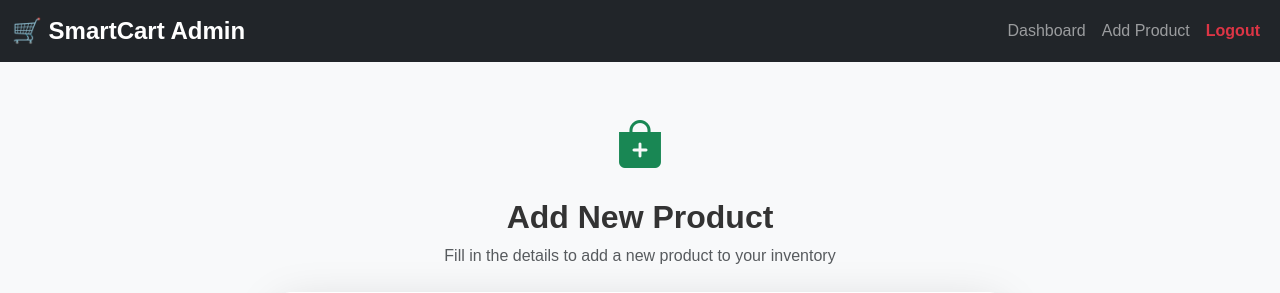
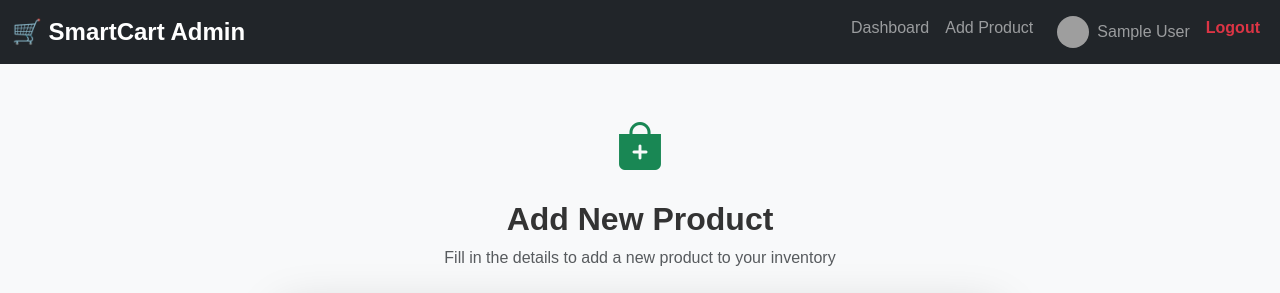
Before and after one commit to jay-2604/SmartCart, a Flask app: page /admin/add-item in a window 1280 px wide. Shown: the top 293 px of the page. Run offline with Flask 3, Linux system fonts and the light colour scheme; the visitor is signed in with stand-in values (Sample User, id 1); some libraries are stand-ins or nearby versions; grey boxes are pictures that could not be loaded.

Commit message:
Integrate Bootstrap Icons and admin profile link
Added Bootstrap Icons for avatar and updated profile link.

```diff
--- a/templates/admin/base.html
+++ b/templates/admin/base.html
@@ -10,6 +10,10 @@
         rel="stylesheet"
     >
 
+    <!-- Bootstrap Icons (for default avatar icon) -->
+    <link rel="stylesheet" href="https://cdn.jsdelivr.net/npm/bootstrap-icons@1.11.0/font/bootstrap-icons.css">
+
+    <!-- Custom CSS -->
     <link rel="stylesheet" href="{{ url_for('static', filename='style.css') }}">
 </head>
 
@@ -43,6 +47,26 @@
 
                 <li class="nav-item">
                     <a class="nav-link" href="{{ url_for('add_item_page') }}">Add Product</a>
+                </li>
+
+                <!-- Avatar + name (link to profile) -->
+                <li class="nav-item d-flex align-items-center ms-2">
+                    <a class="nav-link d-flex align-items-center" href="{{ url_for('admin_profile') }}">
+                        {% if session.get('admin_profile_image') %}
+                            <img src="{{ url_for('static', filename='uploads/admin_profiles/' ~ session.get('admin_profile_image')) }}"
+                                 alt="Admin Avatar"
+                                 class="rounded-circle me-2"
+                                 style="width: 32px; height: 32px; object-fit: cover;">
+                        {% else %}
+                            <span class="rounded-circle bg-light d-flex align-items-center justify-content-center me-2"
+                                  style="width: 32px; height: 32px;">
+                                <i class="bi bi-person text-dark"></i>
+                            </span>
+                        {% endif %}
+                        <span class="d-none d-sm-inline">
+                            {{ session.get('admin_name', 'Admin') }}
+                        </span>
+                    </a>
                 </li>
 
                 <li class="nav-item">
```
